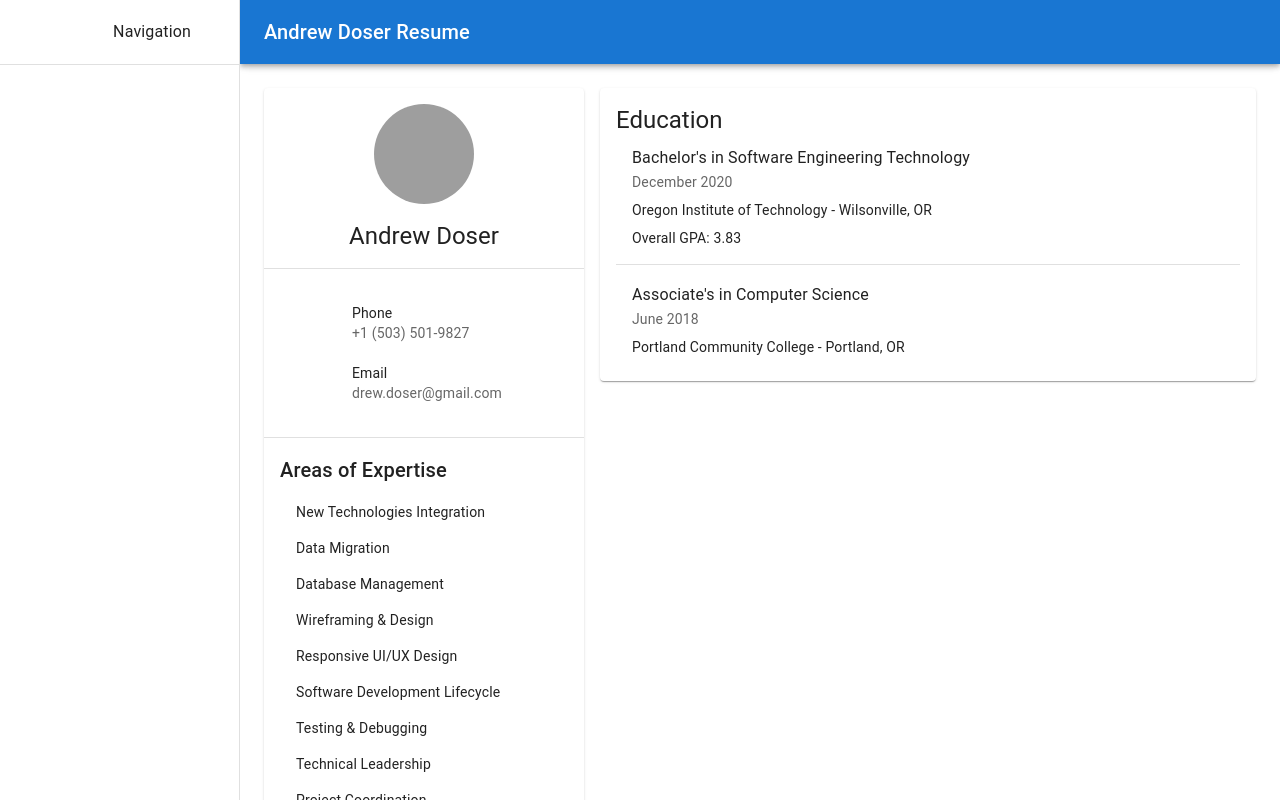
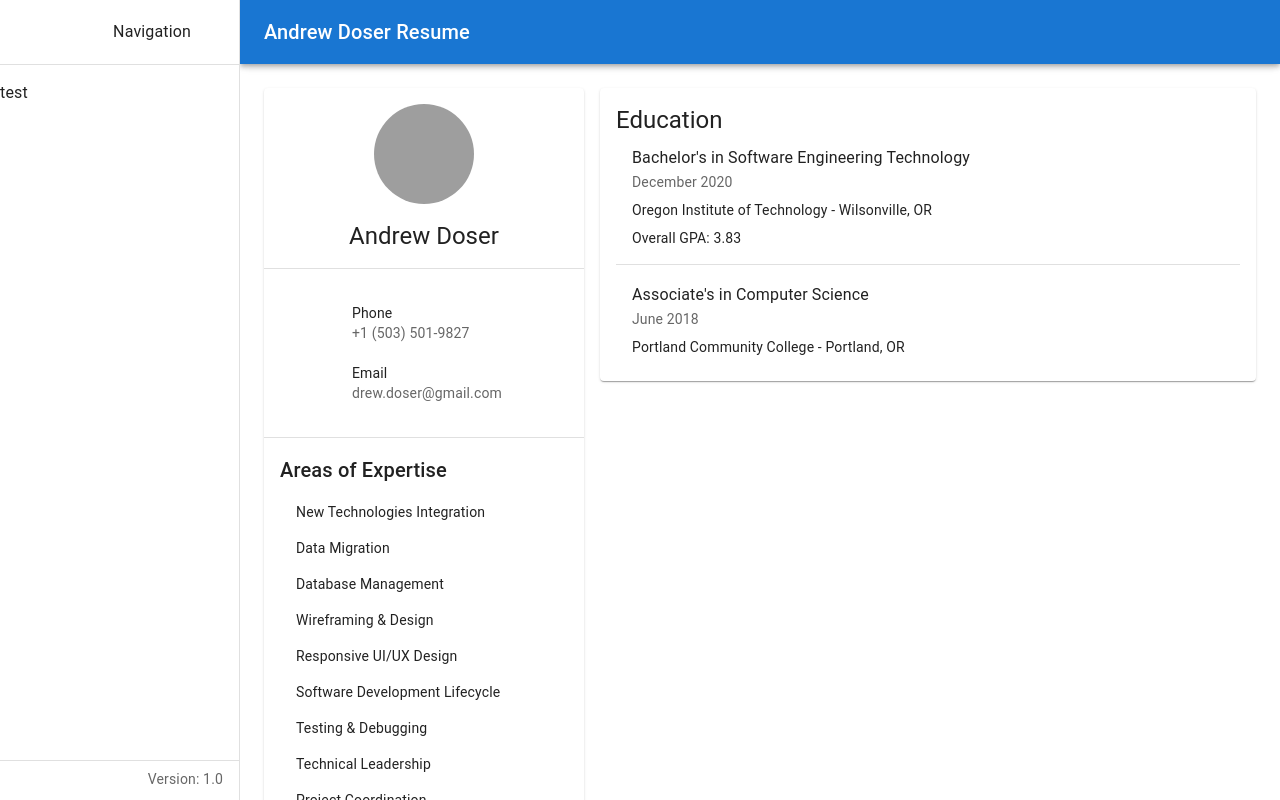
Before and after one commit to LoserAim/ResumeWebsiteNextJs, a Next.js app in the folder resume-website/: page / in a window 1280 px wide. Both pictures are taken after a click on the button "open drawer". Shown: the top 800 px of the page. Built offline with nearby package versions, Linux system fonts and the light colour scheme; grey boxes are pictures that could not be loaded; some icons are missing.

Commit message:
Adding some new tagging, and version numbering

```diff
--- a/resume-website/src/_components/layout/Sidebar.tsx
+++ b/resume-website/src/_components/layout/Sidebar.tsx
@@ -1,10 +1,10 @@
 "use client"
 import * as React from 'react';
-import { styled, useTheme } from '@mui/material/styles';
+import {styled, useTheme} from '@mui/material/styles';
 import Box from '@mui/material/Box';
 import Drawer from '@mui/material/Drawer';
 import CssBaseline from '@mui/material/CssBaseline';
-import MuiAppBar, { AppBarProps as MuiAppBarProps } from '@mui/material/AppBar';
+import MuiAppBar, {AppBarProps as MuiAppBarProps} from '@mui/material/AppBar';
 import Toolbar from '@mui/material/Toolbar';
 import List from '@mui/material/List';
 import Typography from '@mui/material/Typography';
@@ -13,11 +13,13 @@ import IconButton from '@mui/material/IconButton';
 import MenuIcon from '@mui/icons-material/Menu';
 import ChevronLeftIcon from '@mui/icons-material/ChevronLeft';
 import ChevronRightIcon from '@mui/icons-material/ChevronRight';
+import Stack from '@mui/material/Stack';
+
 const drawerWidth = 240;
 
-const Main = styled('main', { shouldForwardProp: (prop) => prop !== 'open' })<{
+const Main = styled('main', {shouldForwardProp: (prop) => prop !== 'open'})<{
     open?: boolean;
-}>(({ theme }) => ({
+}>(({theme}) => ({
     flexGrow: 1,
     padding: theme.spacing(3),
     transition: theme.transitions.create('margin', {
@@ -30,7 +32,7 @@ const Main = styled('main', { shouldForwardProp: (prop) => prop !== 'open' })<{
     marginLeft: `-${drawerWidth}px`,
     variants: [
         {
-            props: ({ open }) => open,
+            props: ({open}) => open,
             style: {
                 transition: theme.transitions.create('margin', {
                     easing: theme.transitions.easing.easeOut,
@@ -48,14 +50,14 @@ interface AppBarProps extends MuiAppBarProps {
 
 const AppBar = styled(MuiAppBar, {
     shouldForwardProp: (prop) => prop !== 'open',
-})<AppBarProps>(({ theme }) => ({
+})<AppBarProps>(({theme}) => ({
     transition: theme.transitions.create(['margin', 'width'], {
         easing: theme.transitions.easing.sharp,
         duration: theme.transitions.duration.leavingScreen,
     }),
     variants: [
         {
-            props: ({ open }) => open,
+            props: ({open}) => open,
             style: {
                 width: `calc(100% - ${drawerWidth}px)`,
                 marginLeft: `${drawerWidth}px`,
@@ -68,7 +70,7 @@ const AppBar = styled(MuiAppBar, {
     ],
 }));
 
-const DrawerHeader = styled('div')(({ theme }) => ({
+const DrawerHeader = styled('div')(({theme}) => ({
     display: 'flex',
     alignItems: 'center',
     padding: theme.spacing(0, 1),
@@ -76,9 +78,11 @@ const DrawerHeader = styled('div')(({ theme }) => ({
     ...theme.mixins.toolbar,
     justifyContent: 'flex-end',
 }));
+
 interface ISidebarProps {
     children: React.ReactNode;
 }
+
 export default function Sidebar({children}: ISidebarProps) {
     const theme = useTheme();
     const [open, setOpen] = React.useState(false);
@@ -92,8 +96,8 @@ export default function Sidebar({children}: ISidebarProps) {
     };
 
     return (
-        <Box sx={{ display: 'flex' }}>
-            <CssBaseline />
+        <Box sx={{display: 'flex'}}>
+            <CssBaseline/>
             <AppBar position="fixed" open={open} color={"primary"}>
                 <Toolbar>
                     <IconButton
@@ -105,10 +109,10 @@ export default function Sidebar({children}: ISidebarProps) {
                             {
                                 mr: 2,
                             },
-                            open && { display: 'none' },
+                            open && {display: 'none'},
                         ]}
                     >
-                        <MenuIcon />
+                        <MenuIcon/>
                     </IconButton>
                     <Typography variant="h6" noWrap component="div">
                         Andrew Doser Resume
@@ -128,14 +132,20 @@ export default function Sidebar({children}: ISidebarProps) {
                 anchor="left"
                 open={open}
             >
+                <Stack justifyContent="space-between" height={"100%"} spacing={1}>
+
+                    <Box sx={{ flex: "0 1 auto"}}>
                         <DrawerHeader>
                             Navigation
                             <IconButton onClick={handleDrawerClose}>
-                        {theme.direction === 'ltr' ? <ChevronLeftIcon /> : <ChevronRightIcon />}
+                                {theme.direction === 'ltr' ? <ChevronLeftIcon/> : <ChevronRightIcon/>}
                             </IconButton>
                         </DrawerHeader>
-                <Divider />
-                <List>
+                        <Divider/>
+                    </Box>
+                    <Box sx={{flex: "1 1 auto"}} alignItems="start" >
+                        <List >
+                            test
                             {/*    TODO:: Add some links */}
                             {/*    {['Inbox', 'Starred', 'Send email', 'Drafts'].map((text, index) => (*/}
                             {/*        <ListItem key={text} disablePadding>*/}
@@ -161,11 +171,24 @@ export default function Sidebar({children}: ISidebarProps) {
                             {/*        </ListItem>*/}
                             {/*    ))}*/}
                         </List>
+                    </Box>
+
+
+                    <Box sx={{flex: "0 1 40px"}}
+                         justifyContent="flex-end">
+                        <Divider />
+                        <Typography marginInlineEnd={2} mt={1} variant="body2" textAlign={"end"} color={theme.palette.text.secondary}>
+                            Version: {process?.env?.VERSION ?? "1.0"}
+                        </Typography>
+                    </Box>
+                </Stack>
+
             </Drawer>
             <Main open={open}>
-                <DrawerHeader />
+                <DrawerHeader/>
                 {children}
             </Main>
+
         </Box>
     );
 }
```
Also changed, not shown: 1 other file (tests, documents, lock files or other folders). Lines whose indentation alone changed are shown as unchanged.
